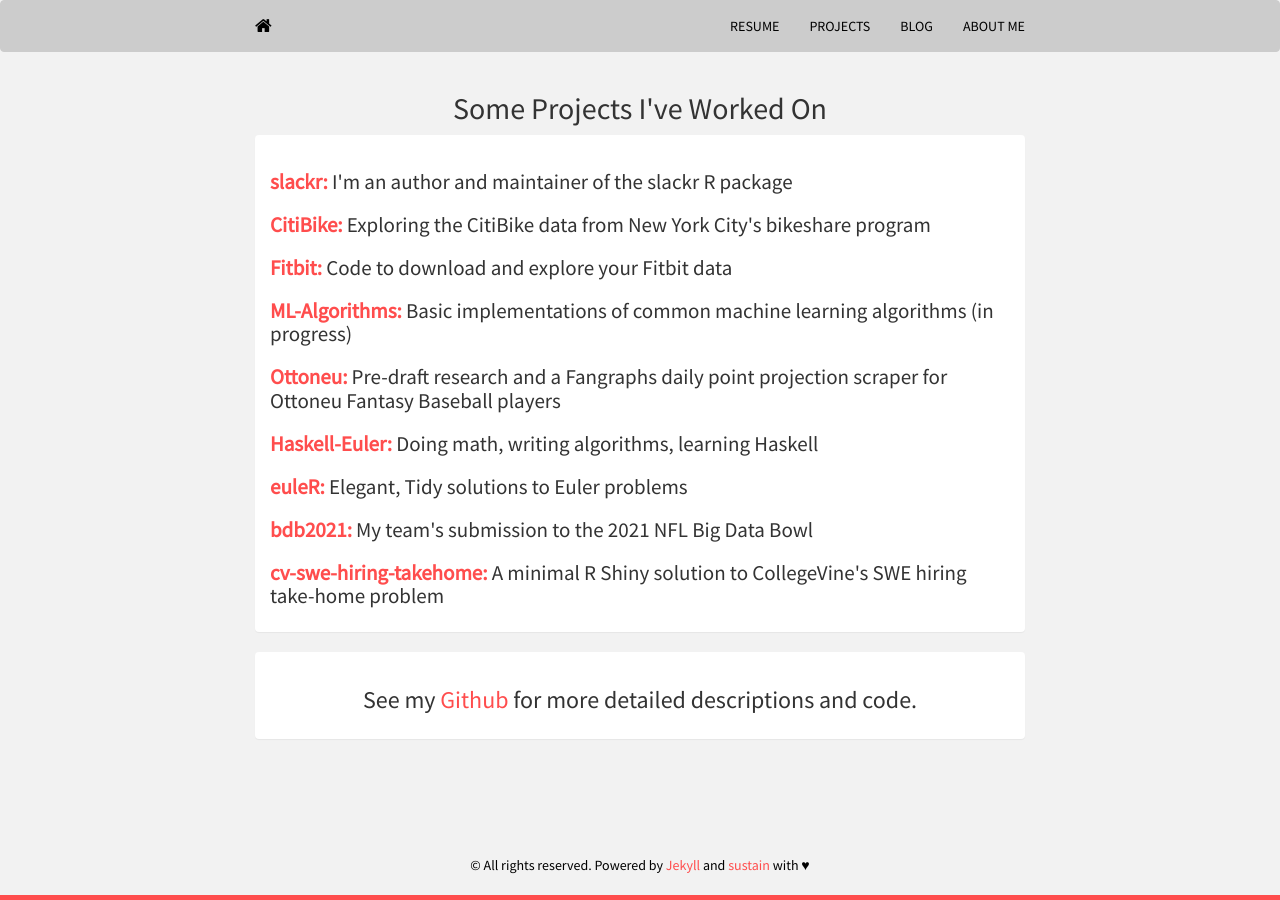
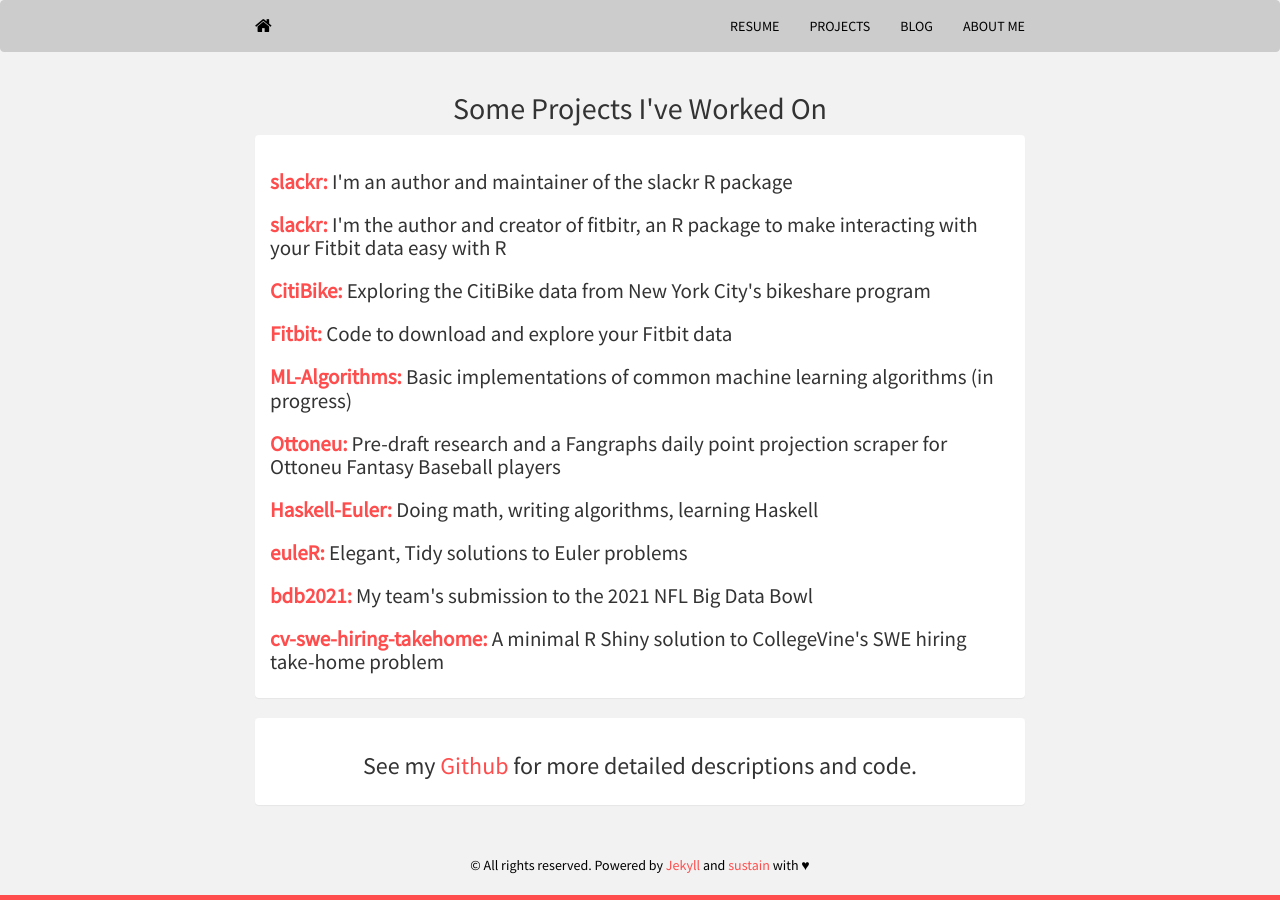
Before and after one commit to mrkaye97/mrkaye97.github.io, a Jekyll site: the page built from projects.html, in a window 1280 px wide. Built offline with Jekyll 4.4.1, drawn with Linux system fonts in a browser that asks for light colours; nearby versions of some CDN libraries.

Commit message:
Update projects.html

```diff
--- a/projects.html
+++ b/projects.html
@@ -21,6 +21,7 @@
 		  <div class="panel panel-default">
     		<div class="panel-body">
     			<h2 style='font-size:150%; text-align:left;'><b><a href='https://mrkaye97.github.io/slackr/'>slackr:</a></b> I'm an author and maintainer of the slackr R package</h2>
+    			<h2 style='font-size:150%; text-align:left;'><b><a href='https://mrkaye97.github.io/fitbitr/'>slackr:</a></b> I'm the author and creator of fitbitr, an R package to make interacting with your Fitbit data easy with R</h2>
     			<h2 style='font-size:150%; text-align:left;'><b><a href='http://mrkaye97.github.io/CitiBike/'>CitiBike:</a></b> Exploring the CitiBike data from New York City's bikeshare program</h2>
     			<h2 style='font-size:150%; text-align:left;'><b><a href='https://mrkaye97.github.io/fitbit-data/'>Fitbit:</a></b> Code to download and explore your Fitbit data</h2>
     			<h2 style='font-size:150%; text-align:left;'><b><a href='https://github.com/mrkaye97/ML-Algorithms'>ML-Algorithms:</a></b> Basic implementations of common machine learning algorithms (in progress)</h2>
```
